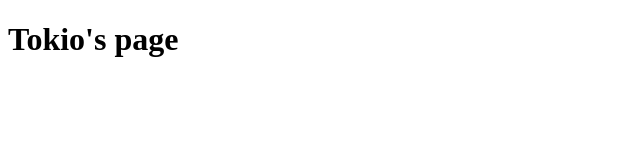
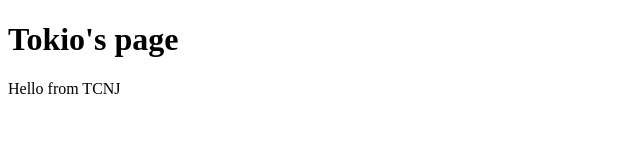
Before and after one commit to afeldtest/tokimoto.github.io, a plain HTML site: page index.html in a window 1280 px wide. Shown: the whole page, without its empty margins (0-640 px from the left). Drawn offline with Linux system fonts and the light colour scheme.

Commit message:
added TCNJ

```diff
--- a/index.html
+++ b/index.html
@@ -5,5 +5,6 @@
 	</head>
 	<body>
 		<h1>Tokio's page</h1>
+		<p>Hello from TCNJ</p>
 	</body>
 </html>
```
